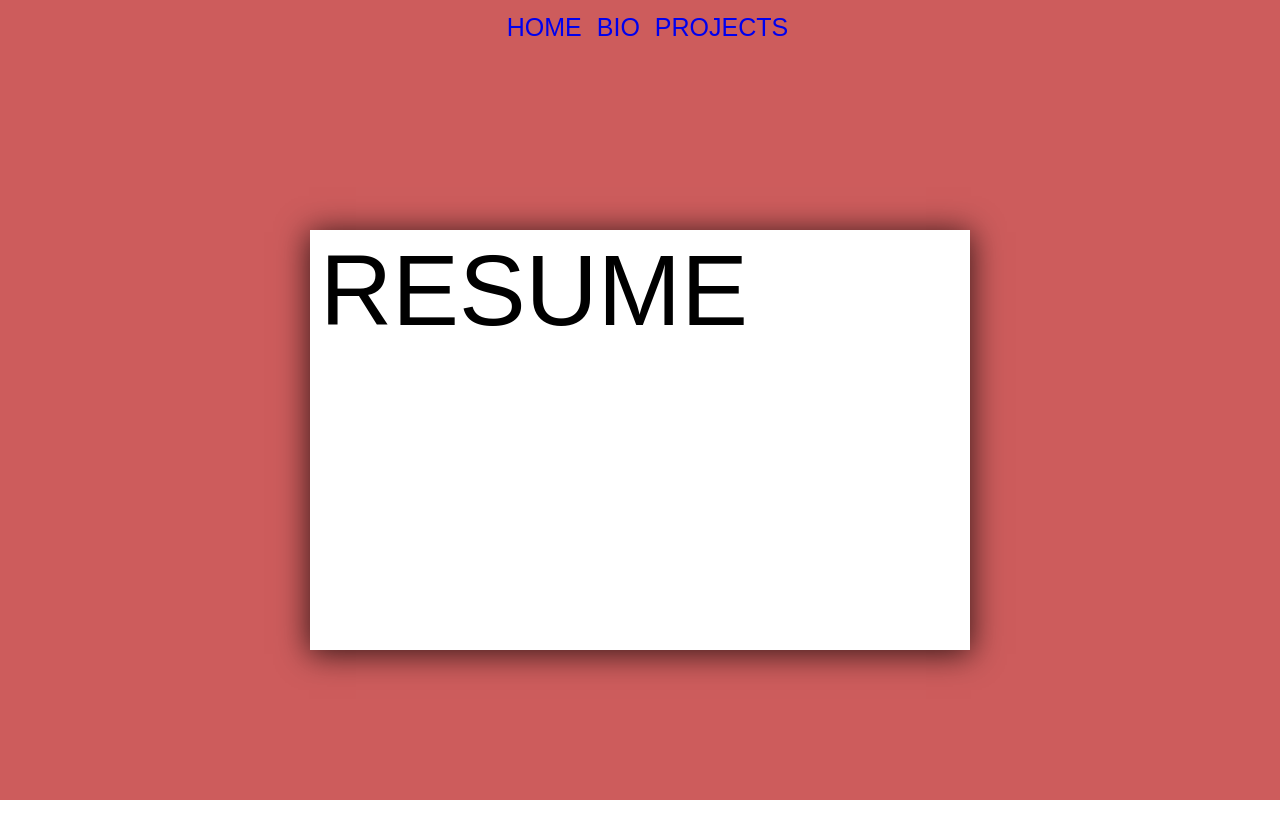
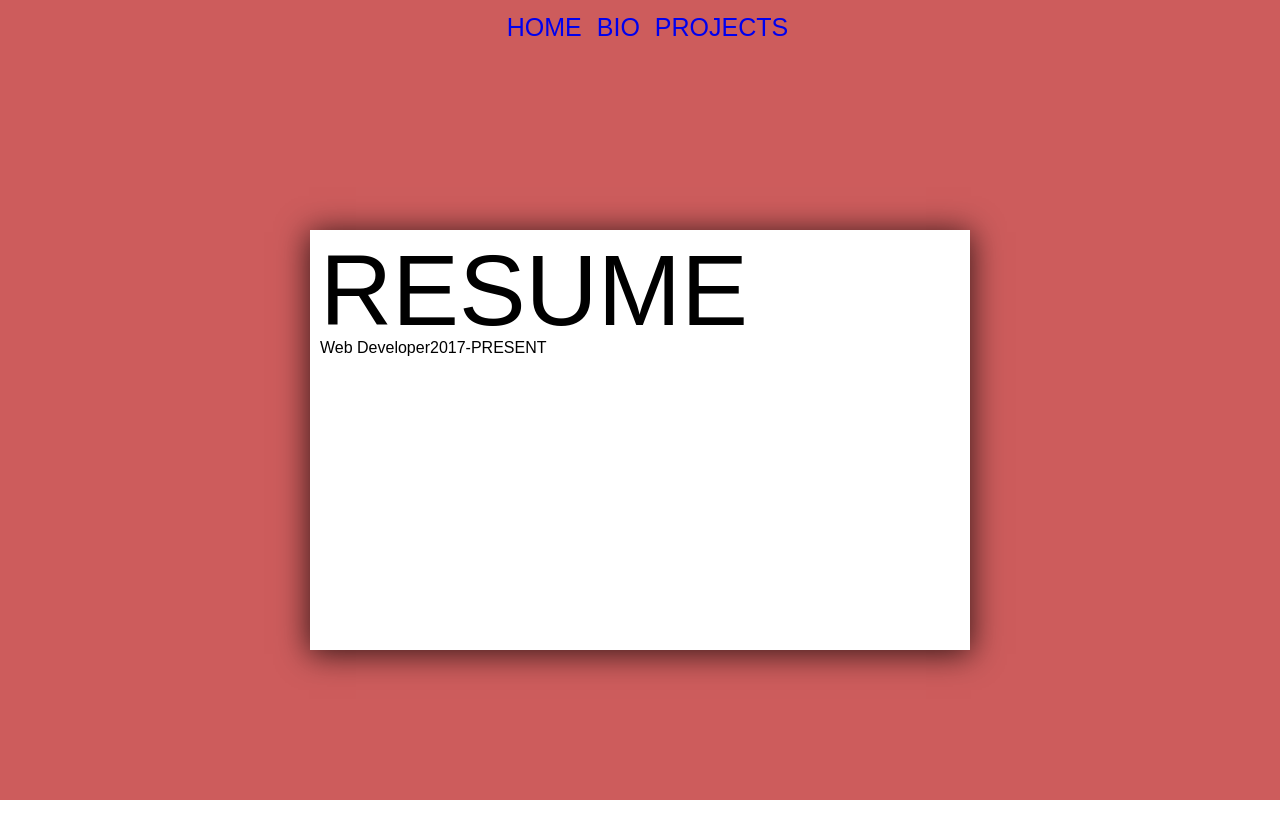
Before and after one commit to Josifraburn/about-me-react-new, a React (Create React App) app: page /resume in a window 1280 px wide. Built offline with nearby package versions, Linux system fonts and the light colour scheme.

Commit message:
I made the jobs componenet and it is now in the resume thing

```diff
--- /dev/null
+++ b/src/Components/Jobs.js
@@ -0,0 +1,32 @@
+import React, { Component } from 'react'
+import { string } from 'prop-types'
+import '../styles/jobs.css'
+
+class Jobs extends Component {
+    static propTypes = {
+        jobTitle: string.isRequired,
+        yearDate: string.isRequired,
+        jobDescription: string.isRequired,
+    }
+
+    render() {
+        return(
+            <div>
+                <div className='job-header'>
+                    <h2>
+                        {this.props.jobTitle}
+                    </h2>
+                    <h3>
+                        {this.props.yearDate}
+                    </h3>
+                </div>
+                <p>
+                    {this.props.jobDescription}
+                </p>
+            </div>
+        )
+    }
+}
+
+
+export default Jobs
--- a/src/Containers/ResumeContainer.js
+++ b/src/Containers/ResumeContainer.js
@@ -2,6 +2,7 @@ import React, { Component } from 'react'
 import { Link } from 'react-router-dom'
 import './ResumeContainer.css'
 import '../styles/ResumeNav.css'
+import Jobs from '../Components/Jobs'
 
 class ResumeContainer extends Component {
     render() {
@@ -26,6 +27,7 @@ class ResumeContainer extends Component {
                     <h1 className='resume-title'>
                         RESUME
                     </h1>
+                    <Jobs jobTitle='Web Developer' yearDate='2017-PRESENT' />
                     </div>
                 </div>
                 </div>
--- /dev/null
+++ b/src/styles/jobs.css
@@ -0,0 +1,3 @@
+.job-header {
+    display: flex;
+}
```
